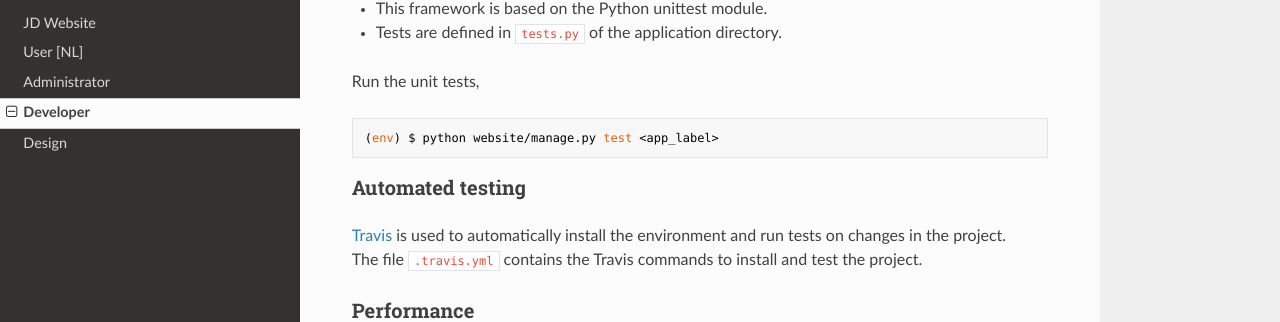
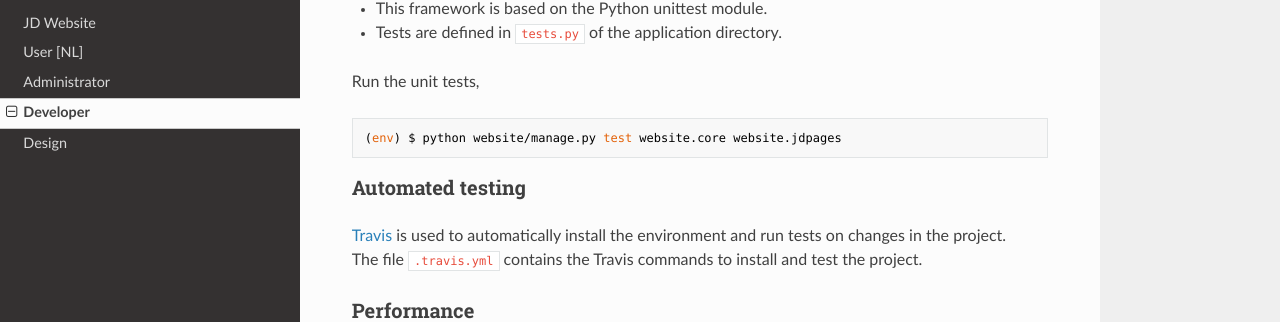
Before and after one commit to jonge-democraten/website, an MkDocs documentation site: the page built from docs/developer.md, in a window 1280 px wide and 900 px high, scrolled down 3273 px. Shown: the part 129-451 px from the top of the window. Built offline with MkDocs 1.6.1, drawn with Linux system fonts in a browser that asks for light colours; nearby versions of some CDN libraries; old or Windows-style settings are respelled for this version of MkDocs.

Commit message:
Fix unit test after upgrade to Django 1.8.5
The dotted application path is used instead of label set in apps.py

```diff
--- a/.travis.yml
+++ b/.travis.yml
@@ -12,7 +12,7 @@
 script:
   - "python -W ignore::DeprecationWarning website/manage.py createdb --nodata --noinput"
   - "python -W ignore::DeprecationWarning website/manage.py loaddata demo_data"
-  - "coverage run website/manage.py test jdcore jdpages"
+  - "coverage run website/manage.py test website.core website.jdpages"
   - "flake8 website --statistics --exit-zero"
 notifications:
   email: false
--- a/docs/developer.md
+++ b/docs/developer.md
@@ -119,7 +119,7 @@
 
 Run the unit tests,
 
-    (env) $ python website/manage.py test <app_label>
+    (env) $ python website/manage.py test website.core website.jdpages
 
 <h3>Automated testing</h3>
 [Travis](https://travis-ci.org/jonge-democraten/website) is used to automatically install the environment and run tests on changes in the project.
```
